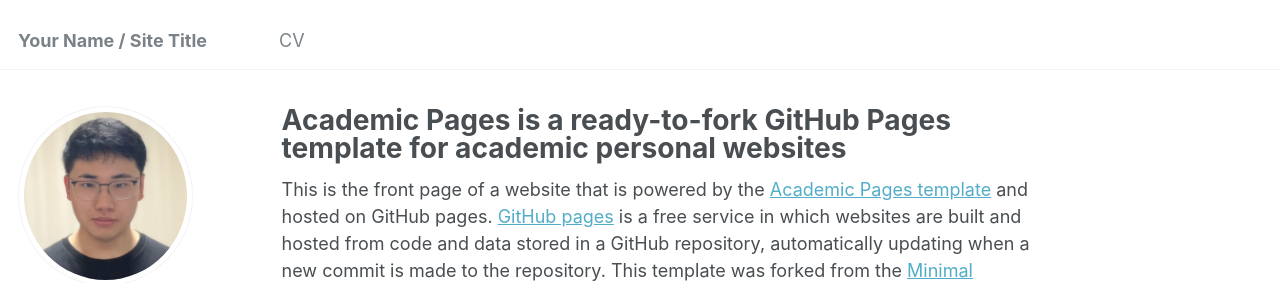
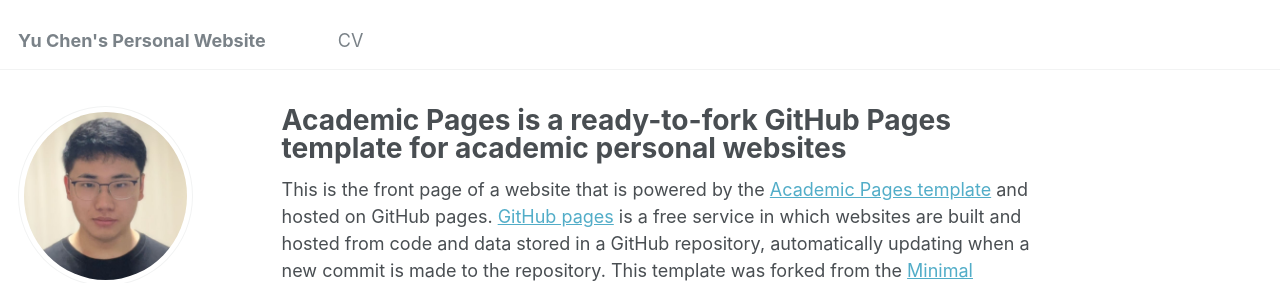
Before and after one commit to Neuling-jpg/yu.github.io, a Jekyll site: the page built from _pages/about.md, in a window 1280 px wide. Shown: the top 283 px of the page. Built offline with Jekyll 4.4.1, drawn with Linux system fonts in a browser that asks for light colours; some web fonts are replaced.

Commit message:
Update _config.yml

```diff
--- a/_config.yml
+++ b/_config.yml
@@ -8,7 +8,7 @@
 
 # Basic Site Settings
 locale                   : "en-US"
-title                    : "Your Name / Site Title"
+title                    : "Yu Chen's Personal Website"
 title_separator          : "-"
 name                     : &name "Your Name"
 description              : &description "personal description"
```
